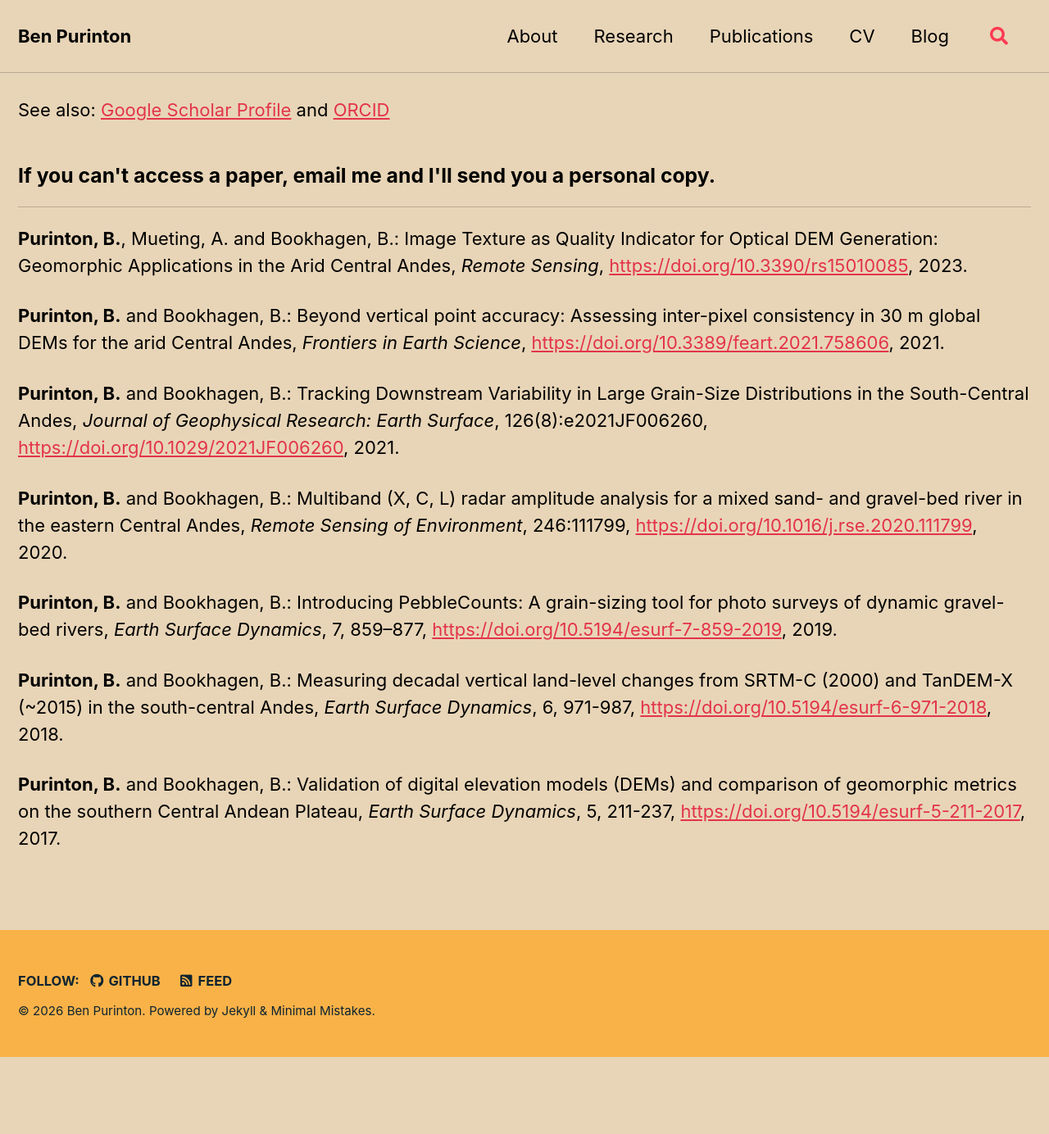
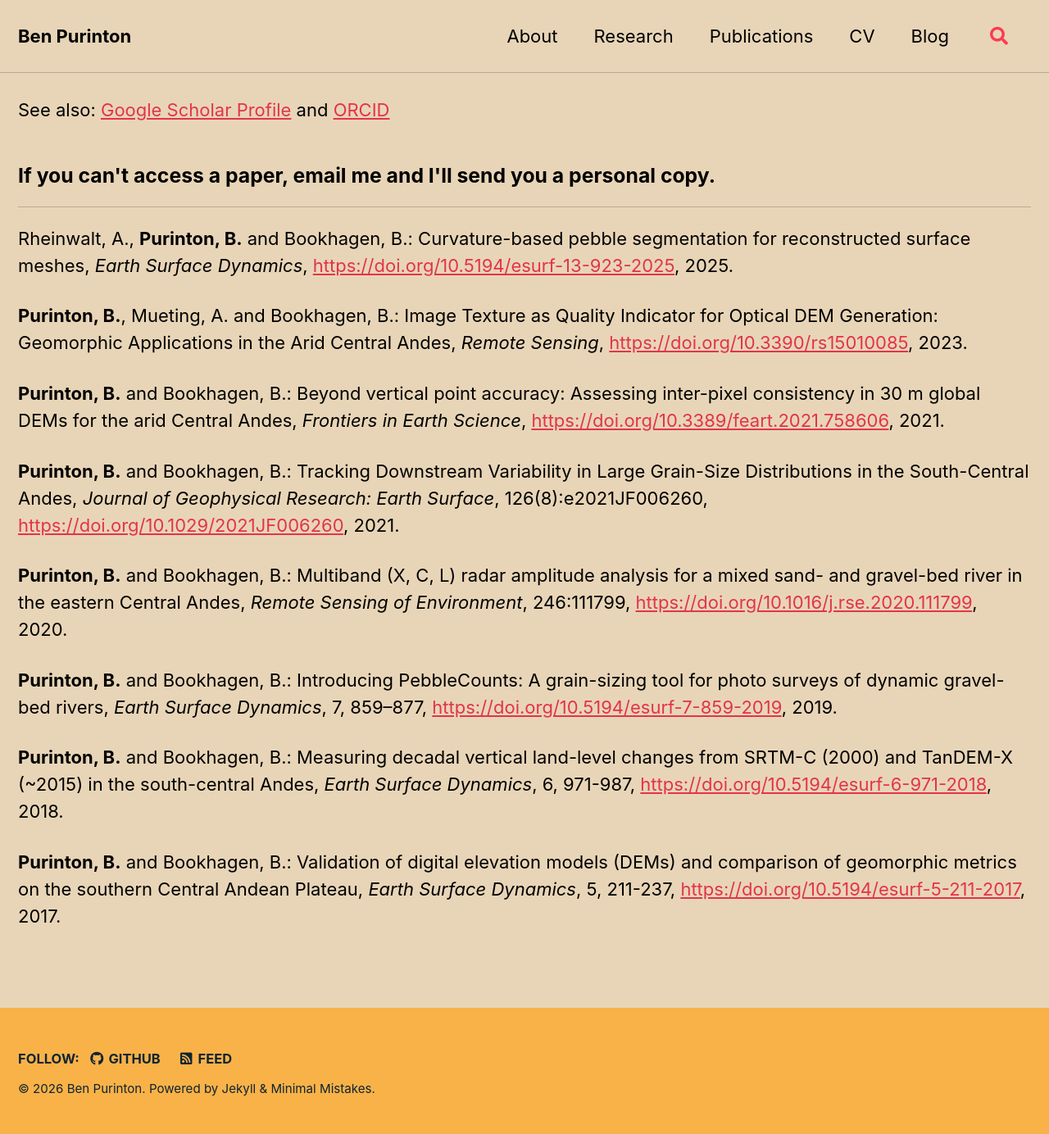
Before and after one commit to bpurinton/bpurinton.github.io, a Jekyll site: the page built from _pages/publications.md, in a window 1280 px wide. Shown: the whole page at 82% size. Built offline with Jekyll 4.4.1, drawn with Linux system fonts in a browser that asks for light colours; cached includes are drawn as plain includes; before the commit the page ends 1290 px from its top, so only the background shows below that.

Commit message:
Update academic CV and new Esurf publication

```diff
--- a/_pages/publications.md
+++ b/_pages/publications.md
@@ -16,6 +16,8 @@ See also: [Google Scholar Profile](https://scholar.google.de/citations?user=EacO
 
 <hr>
 
+Rheinwalt, A., **Purinton, B.** and Bookhagen, B.: Curvature-based pebble segmentation for reconstructed surface meshes, _Earth Surface Dynamics_, [https://doi.org/10.5194/esurf-13-923-2025](https://doi.org/10.5194/esurf-13-923-2025){:target="_blank"}, 2025.
+
 **Purinton, B.**, Mueting, A. and Bookhagen, B.: Image Texture as Quality Indicator for Optical DEM Generation: Geomorphic Applications in the Arid Central Andes, _Remote Sensing_, [https://doi.org/10.3390/rs15010085](https://www.mdpi.com/2072-4292/15/1/85){:target="_blank"}, 2023.
 
 **Purinton, B.** and Bookhagen, B.: Beyond vertical point accuracy: Assessing inter-pixel consistency in 30 m global DEMs for the arid Central Andes, _Frontiers in Earth Science_, [https://doi.org/10.3389/feart.2021.758606](https://www.frontiersin.org/articles/10.3389/feart.2021.758606){:target="_blank"}, 2021.
```
Also changed, not shown: _pages/cv.md (+2 -0 lines), 1 other file.
